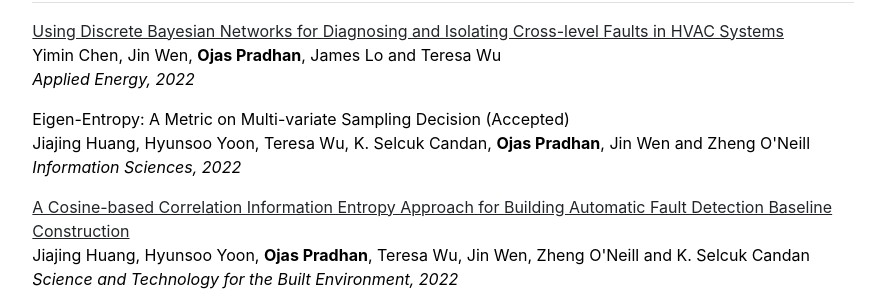
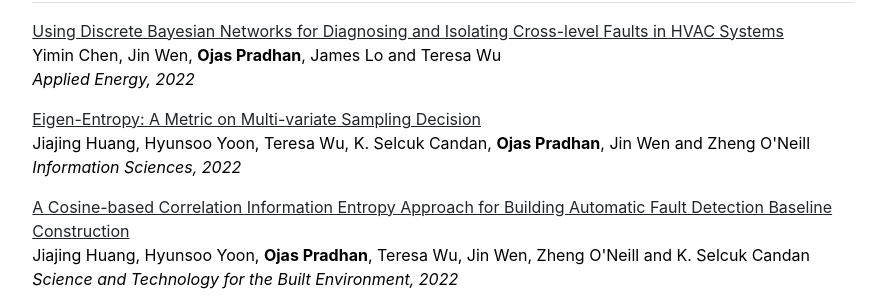
Before and after one commit to pradhanojas/pradhanojas.github.io, a Jekyll site: the page built from publications.md, in a window 1280 px wide. Shown: the part 227-529 px from the top of the page, without its empty margins (197-1080 px from the left). Built offline with Jekyll 4.4.1, drawn with Linux system fonts in a browser that asks for light colours.

Commit message:
Update publications.html

```diff
--- a/_includes/publications.html
+++ b/_includes/publications.html
@@ -3,9 +3,9 @@
     <h3 class="fw-bold border-bottom pb-3 mb-3">Journals </h3>
     <p><a href="https://www.sciencedirect.com/science/article/pii/S0306261922013071" target="blank">Using Discrete Bayesian Networks for Diagnosing and Isolating Cross-level Faults in HVAC Systems</a>
     <br>Yimin Chen, Jin Wen, <b>Ojas Pradhan</b>, James Lo and Teresa Wu
-     <br><em>Applied Energy, 2022</em></p>
+    <br><em>Applied Energy, 2022</em></p>
 
-    <p>Eigen-Entropy: A Metric on Multi-variate Sampling Decision (Accepted)
+    <p><a href="https://www.sciencedirect.com/science/article/abs/pii/S0020025522013044" target="blank">Eigen-Entropy: A Metric on Multi-variate Sampling Decision</a>
     <br>Jiajing Huang, Hyunsoo Yoon, Teresa Wu, K. Selcuk Candan, <b>Ojas Pradhan</b>, Jin Wen and Zheng O'Neill
     <br><em>Information Sciences, 2022</em></p>
 
```
